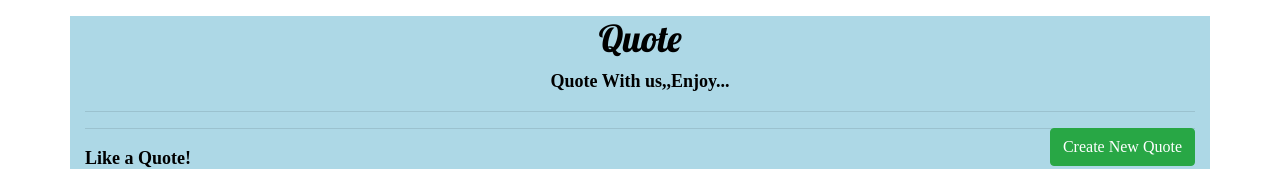
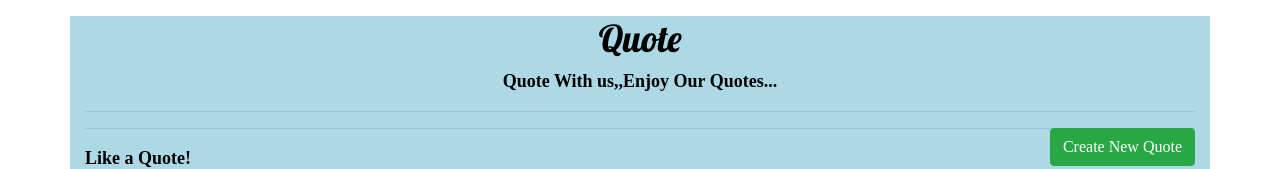
Before and after one commit to olesigilai/Quotes, an Angular app: page / in a window 1280 px wide. Shown: the top 169 px of the page. Built offline with nearby package versions, Linux system fonts and the light colour scheme.

Commit message:
tittle added

```diff
--- a/src/app/quote/quote.component.html
+++ b/src/app/quote/quote.component.html
@@ -10,7 +10,7 @@
 <body>
     <div class="container">
         <h2 class="text-center mt-3">Quote</h2>
-        <p class="text-center">Quote With us,,Enjoy...</p>
+        <p class="text-center">Quote With us,,Enjoy Our Quotes...</p>
         <hr>
         <app-quote-form (addQuote)="newQuote($event)"></app-quote-form>
         <hr>
```
